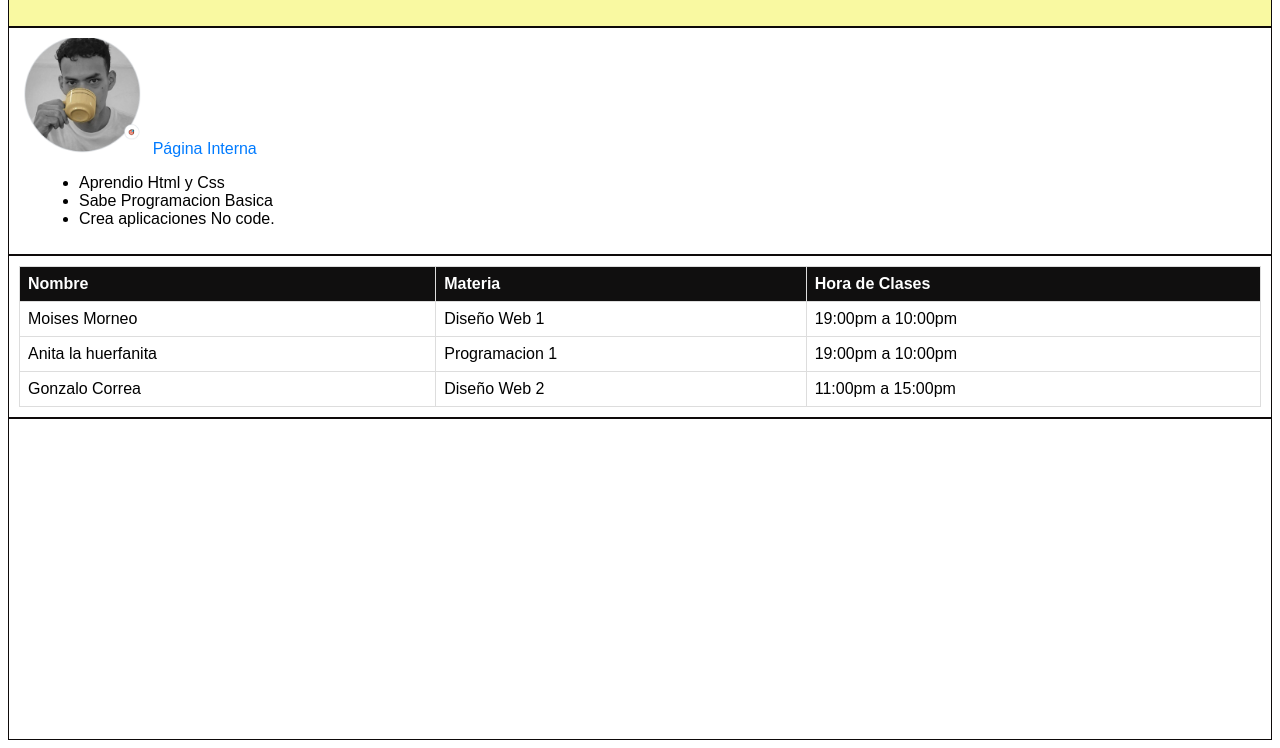
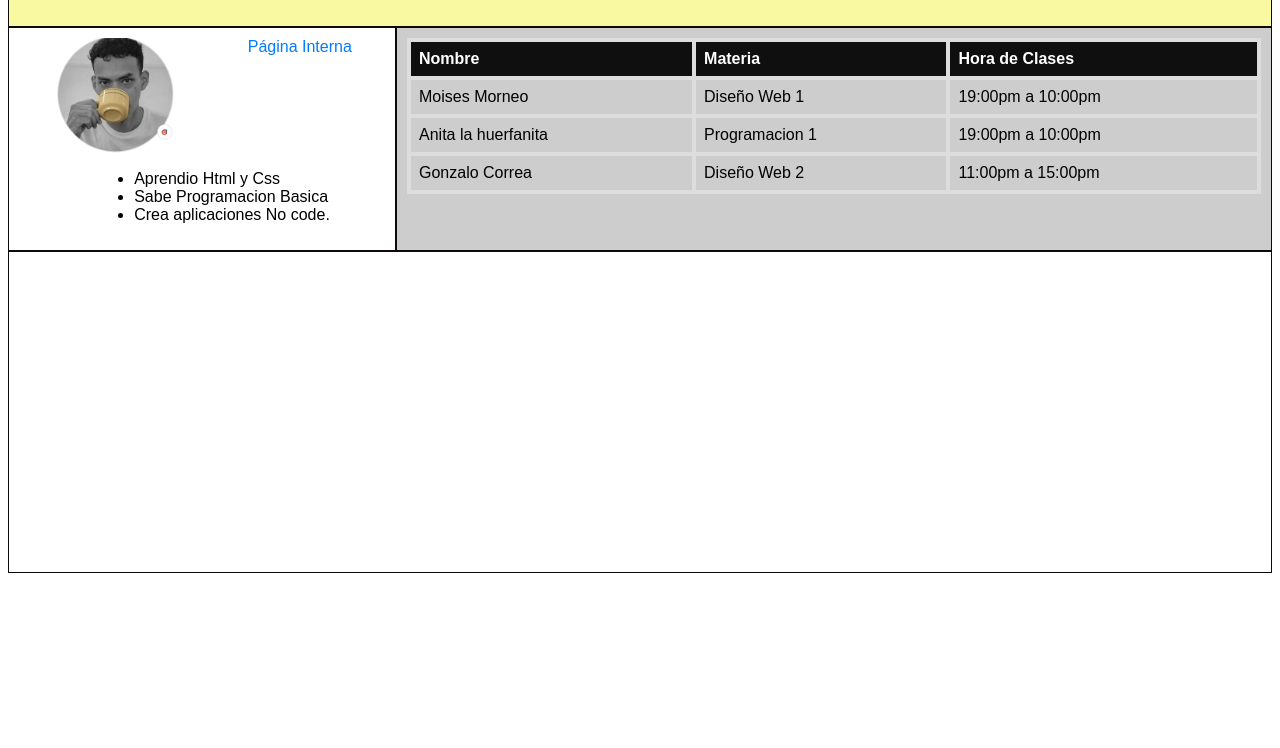
Before and after one commit to Moises-Moreno/weblog2, a plain HTML site: page index.html in a window 1280 px wide. Shown: the part 83-831 px from the top of the page. After the commit the page ends 800 px from the top, so only its background shows below. Drawn offline with Linux system fonts and the light colour scheme.

Commit message:
style.css
examen

```diff
--- a/style.css
+++ b/style.css
@@ -11,6 +11,10 @@ body {
     flex-basis: 45%;
 }
 
+.main{
+    display: flex;
+}
+
 #frameA{
     display: flex;
     flex-wrap: wrap;
@@ -18,6 +22,19 @@ body {
     font-family: Arial, sans-serif;
     background-color: #f9f9a1;
     flex-basis: 45%;
+}
+
+#frameB{
+    flex-basis: 30%;
+    display: flex;
+    flex-wrap: wrap;
+    justify-content: space-around;
+    font-family: Arial, sans-serif;
+}
+
+#frameC{
+    flex-basis: 70%;
+    background-color: #cdcdcd;
 }
 
 h1 {
@@ -53,7 +70,7 @@ table {
 }
 
 table, th, td {
-    border: 1px solid #ddd;
+    border: 4px solid #ddd;
 }
 
 th, td {
```
